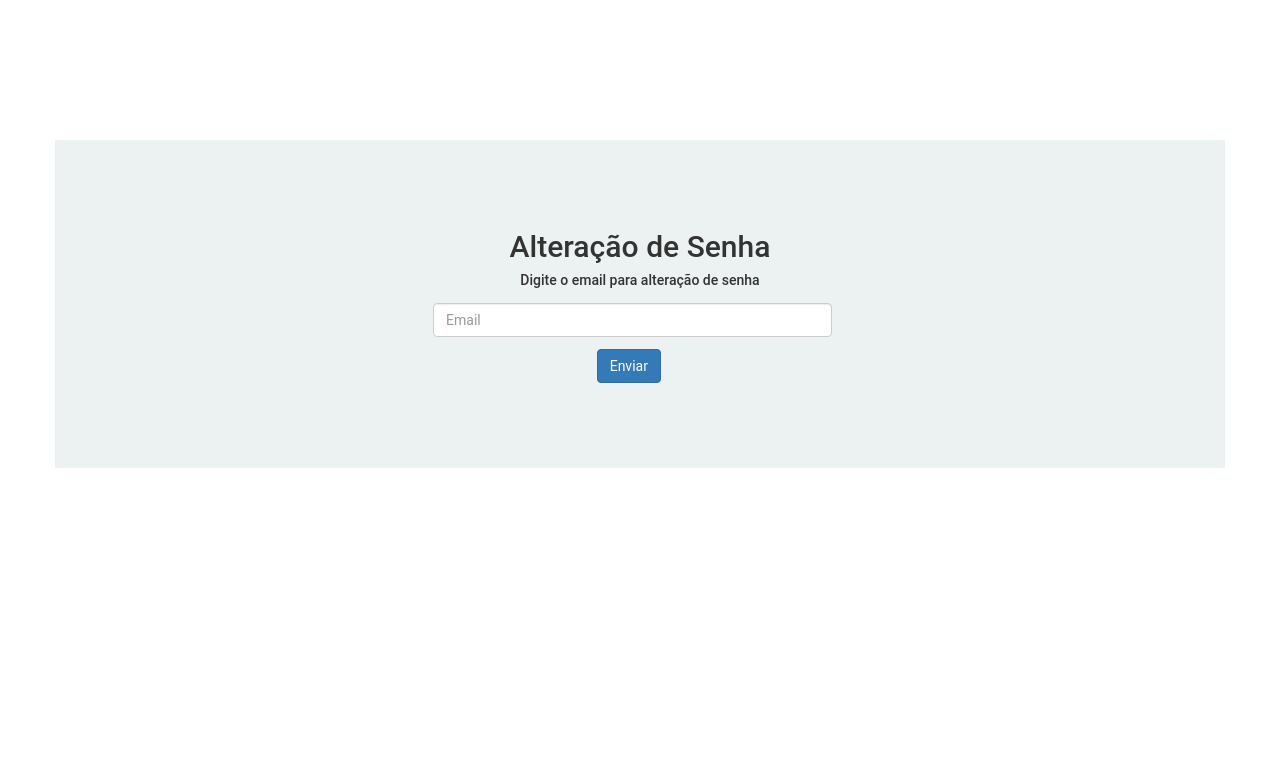
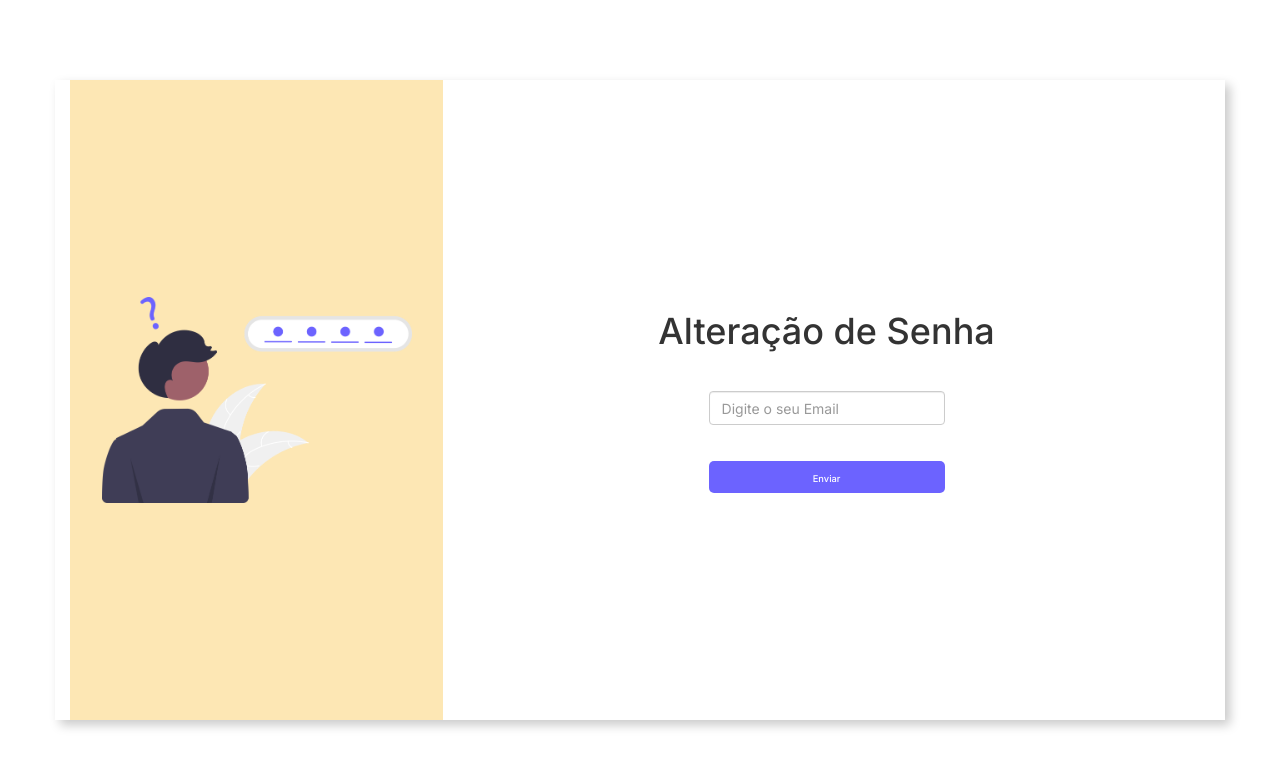
Before and after one commit to AlexPedro105/eCommerce, a PHP site: page /esqueceuSenha.php in a window 1280 px wide. Shown: the top 768 px of the page. Run offline with PHP 8.4, Linux system fonts and the light colour scheme.

Commit message:
Refazer o layout do esquecer senha

```diff
--- a/css/criarConta.css
+++ b/css/criarConta.css
@@ -172,3 +172,20 @@ body {
         flex-wrap: nowrap;
     }
 }
+
+/*ESQUECI A SENHA*/
+.form-header-password{
+	margin-bottom: 3rem;
+    display: flex;
+    justify-content: space-between;
+}
+.form-image-password{
+	width: 50%;
+	display: flex;
+	justify-content: center;
+	align-items: center;
+	background-color: #fde3a7d7;
+}
+.form-image-password img {
+	width: 31rem;
+}
--- a/template/esqueceuSenha.php
+++ b/template/esqueceuSenha.php
@@ -5,27 +5,26 @@
 	<meta charset="utf-8">
 	<meta name="viewport" content="width=device-width, initial-scale=1">
 	<title>Esqueceu Senha</title>
-	<link rel="stylesheet" type="text/css" href="../css/login.css">
+	<!-- <link rel="stylesheet" type="text/css" href="../css/login.css"> -->
+	<link rel="stylesheet" type="text/css" href="../css/criarConta.css">
 	<link rel="stylesheet" type="text/css " href="../css/bootstrap.min.css">
-
 </head>
 <body>
-	<div class="container contents">
-		<div class="row">
-			<div class="col-md-12">
-				<div class="form-group">
-					<h2 class="text-center">Alteração de Senha</h2>
-					<h5 class="text-center">Digite o email para alteração de senha</h5>
+	<div class="container">
+		<div class="form-image-password">
+			<img src="../img/undraw_forgot_password_re_hxwm.png">
+		</div>
+		<div class="form">
+			<div class="form-header-password">
+				<div class="title">
+					<h1 class="text-center">Alteração de Senha</h1>
 				</div>
 			</div>
-		</div>
-		<div class="row ">
-			<div class="col-md-12 ">
-				<div class="form-group  emailNewPass ">
-					<input type="email" name="emailNewPass" class="form-control emailNew" placeholder="Email">
-					<button class="btn btn-primary btnEmailNew">Enviar</button>
+			<div class="form-group  ">
+				<input type="email" name="emailNewPass" class="form-control input-box" placeholder="Digite o seu Email">
+				<div class="continue-button">
+					<button class="btn btn-primary"><a href="#">Enviar</a></button>
 				</div>
-			</div>
 		</div>
 	</div>
 </body>
--- a/template/login.php
+++ b/template/login.php
@@ -18,8 +18,6 @@
                     <div class="col-md-8">
                         <div class="mb-4">
                             <h2>Sign in <strong>InovaByte</strong></h2>
-                           <!-- <p class="mb-4">Lorem ipsum dolor sit, amet consectetur adipisicing elit.
-                                Cupiditate labore quia impedit cumque non molestiae nam consectetur.</p> -->
                         </div>
                         <form action="#" method="post">
                             <div class="form-group">
```
Also changed, not shown: template/criarConta.php (+1 -76 lines), img/undraw_forgot_password_re_hxwm.png (added), 1 other file.
